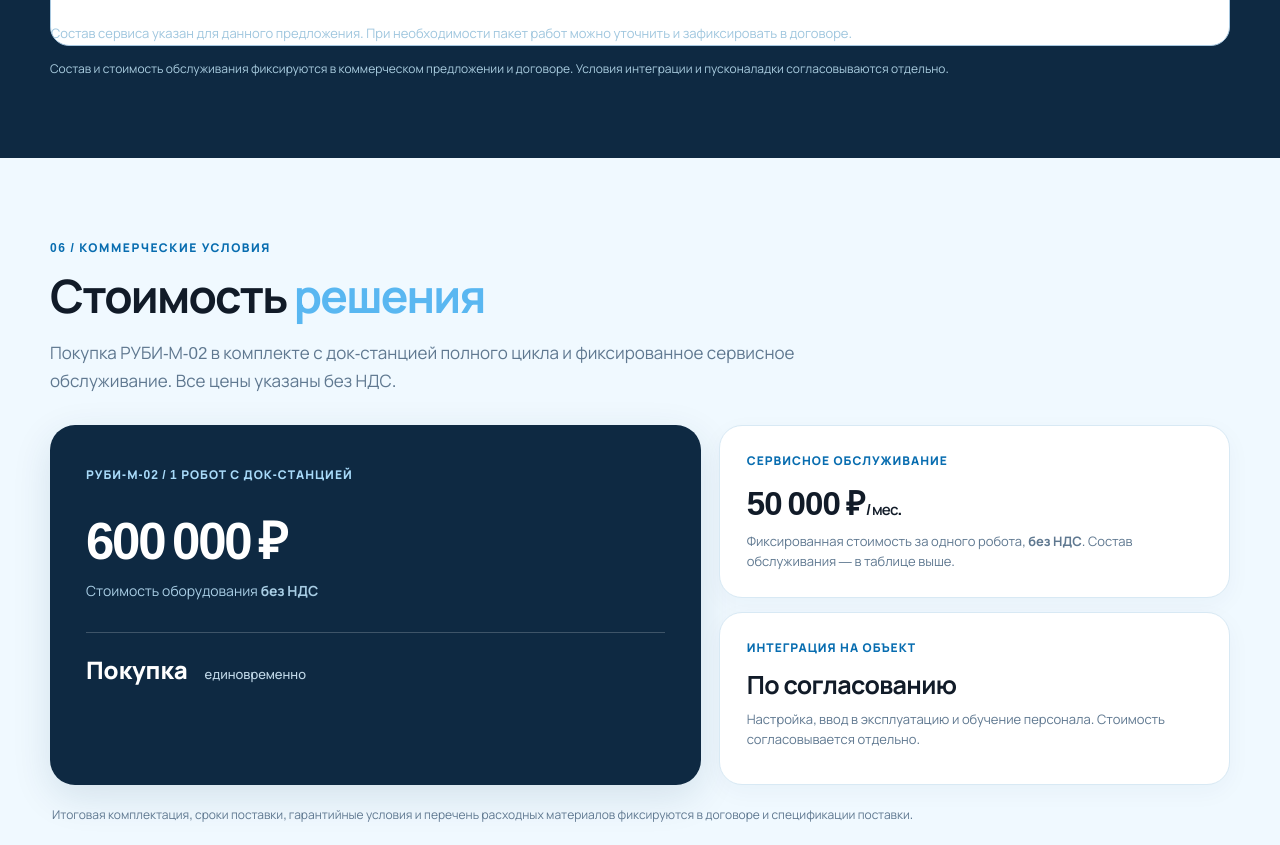
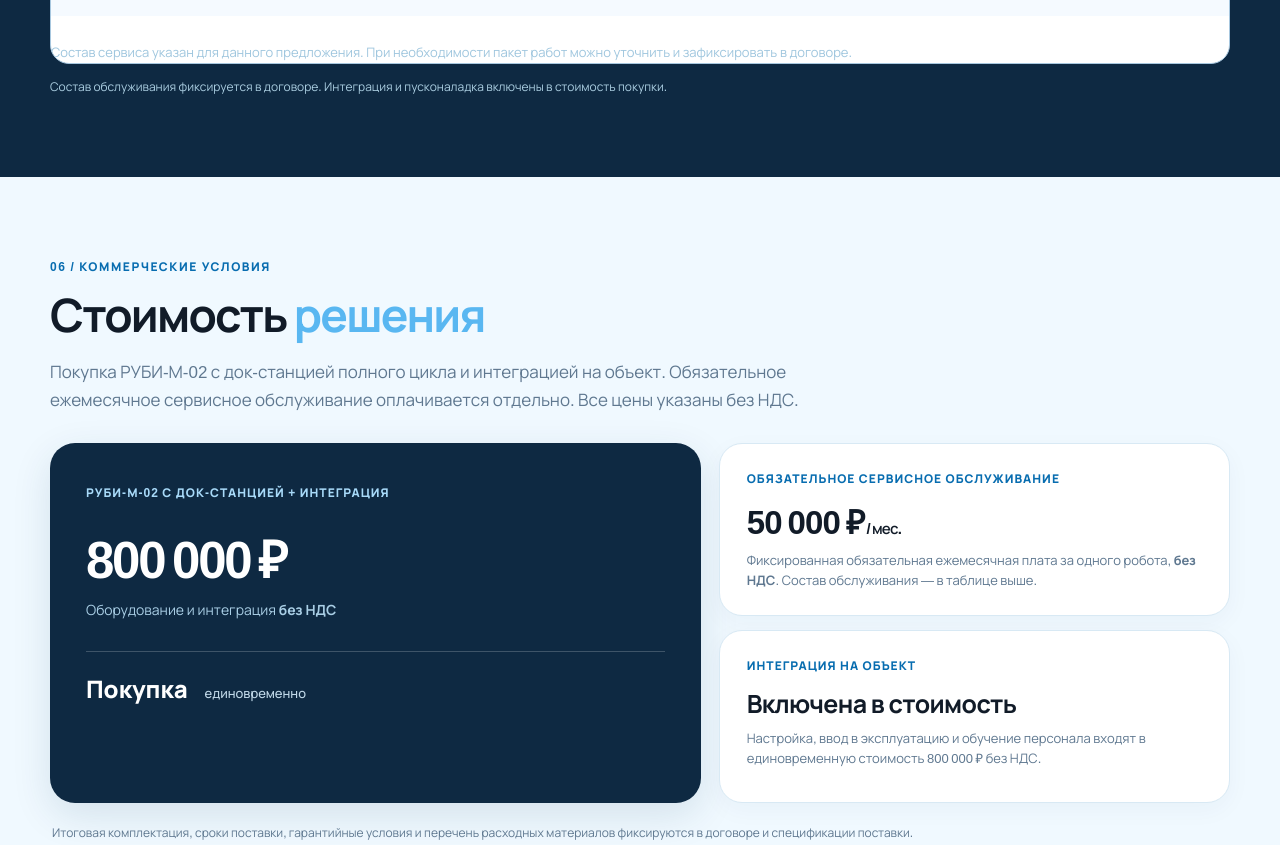
Before and after one commit to mirkin99/Komus_robo_m02, a plain HTML site: page index.html in a window 1280 px wide. Shown: the part 5116-5961 px from the top of the page. Drawn offline with Linux system fonts and the light colour scheme.

Commit message:
Update index.html

```diff
--- a/index.html
+++ b/index.html
@@ -501,10 +501,10 @@
 <div class="wrap">
 <div class="eyebrow">05 / Сервисное обслуживание</div>
 <h2>Сервисное <span class="blue">обслуживание</span></h2>
-<p class="section-intro">Фиксированное сервисное сопровождение <b>50 000 ₽/мес.</b> за одного робота, без НДС. Ниже — состав работ и услуг, которые входят в сервисное обслуживание.</p>
+<p class="section-intro">Обязательное сервисное обслуживание — <b>50 000 ₽/мес.</b> за одного робота, без НДС. Ниже — состав работ и услуг.</p>
 <div class="service-table-shell simple-service-shell">
 <div class="service-fixed-price">
-<div class="service-fixed-price-label">Фиксированная стоимость сервиса</div>
+<div class="service-fixed-price-label">Обязательное сервисное обслуживание</div>
 <div class="service-fixed-price-value">50 000 ₽<small>/ мес.</small></div>
 <div class="service-fixed-price-note">За одного робота, без НДС.</div>
 </div>
@@ -518,7 +518,7 @@
 <tr><th scope="row">Выезд инженера</th><td>Превентивно по данным платформы или по запросу заказчика. Ежедневно.</td></tr>
 <tr><th scope="row">Расходные материалы</th><td>Включены на весь срок сервисного договора.</td></tr>
 <tr><th scope="row">Комплектующие для ремонта (ЗИП)</th><td>По ведомости заменённых деталей. В первые два года гарантии оплачиваются только негарантийные случаи.</td></tr>
-<tr><th scope="row">Интеграция и пусконаладка</th><td>Оплачивается отдельно.</td></tr>
+<tr><th scope="row">Интеграция и пусконаладка</th><td>Включены в единовременную стоимость решения (800 000 ₽ без НДС); не входят в ежемесячную плату.</td></tr>
 <tr><th scope="row">Корректировка маршрутов и дообучение после запуска</th><td>Включено на весь срок сервисного договора.</td></tr>
 <tr><th scope="row">Обновление ПО</th><td>Включено</td></tr>
 <tr><th scope="row">Гарантия</th><td>24 мес.</td></tr>
@@ -529,21 +529,21 @@
 </table>
 <p class="service-note">Состав сервиса указан для данного предложения. При необходимости пакет работ можно уточнить и зафиксировать в договоре.</p>
 </div>
-<p class="service-disclaimer">Состав и стоимость обслуживания фиксируются в коммерческом предложении и договоре. Условия интеграции и пусконаладки согласовываются отдельно.</p>
+<p class="service-disclaimer">Состав обслуживания фиксируется в договоре. Интеграция и пусконаладка включены в стоимость покупки.</p>
 </div>
 </section><section class="section pricing-section" id="price">
 <div class="wrap">
 <div class="eyebrow">06 / Коммерческие условия</div>
 <h2>Стоимость <span class="blue">решения</span></h2>
-<p class="section-intro">Покупка РУБИ-М-02 в комплекте с док-станцией полного цикла и фиксированное сервисное обслуживание. Все цены указаны без НДС.</p>
+<p class="section-intro">Покупка РУБИ-М-02 с док-станцией полного цикла и интеграцией на объект. Обязательное ежемесячное сервисное обслуживание оплачивается отдельно. Все цены указаны без НДС.</p>
 <div class="price-layout">
 <div class="price-major">
-<div class="price-kicker">РУБИ-М-02 / 1 робот с док-станцией</div>
-<b class="hero-price">600 000 ₽</b>
-<div class="price-tax">Стоимость оборудования <strong>без НДС</strong></div>
+<div class="price-kicker">РУБИ-М-02 с док-станцией + интеграция</div>
+<b class="hero-price">800 000 ₽</b>
+<div class="price-tax">Оборудование и интеграция <strong>без НДС</strong></div>
 <div class="gross-price">Покупка <span>единовременно</span></div>
 </div>
-<div class="price-addons"><div class="cost-row"><div class="price-kicker">Сервисное обслуживание</div><b>50 000 ₽<small style="font-size:15px;font-weight:600"> / мес.</small></b><p>Фиксированная стоимость за одного робота, <strong>без НДС</strong>. Состав обслуживания — в таблице выше.</p></div><div class="cost-row muted-cost"><div class="price-kicker">Интеграция на объект</div><b>По согласованию</b><p>Настройка, ввод в эксплуатацию и обучение персонала. Стоимость согласовывается отдельно.</p></div></div>
+<div class="price-addons"><div class="cost-row"><div class="price-kicker">Обязательное сервисное обслуживание</div><b>50 000 ₽<small style="font-size:15px;font-weight:600"> / мес.</small></b><p>Фиксированная обязательная ежемесячная плата за одного робота, <strong>без НДС</strong>. Состав обслуживания — в таблице выше.</p></div><div class="cost-row muted-cost"><div class="price-kicker">Интеграция на объект</div><b>Включена в стоимость</b><p>Настройка, ввод в эксплуатацию и обучение персонала входят в единовременную стоимость 800 000 ₽ без НДС.</p></div></div>
 </div>
 <p class="pricing-note">Итоговая комплектация, сроки поставки, гарантийные условия и перечень расходных материалов фиксируются в договоре и спецификации поставки.</p>
 </div>
```
